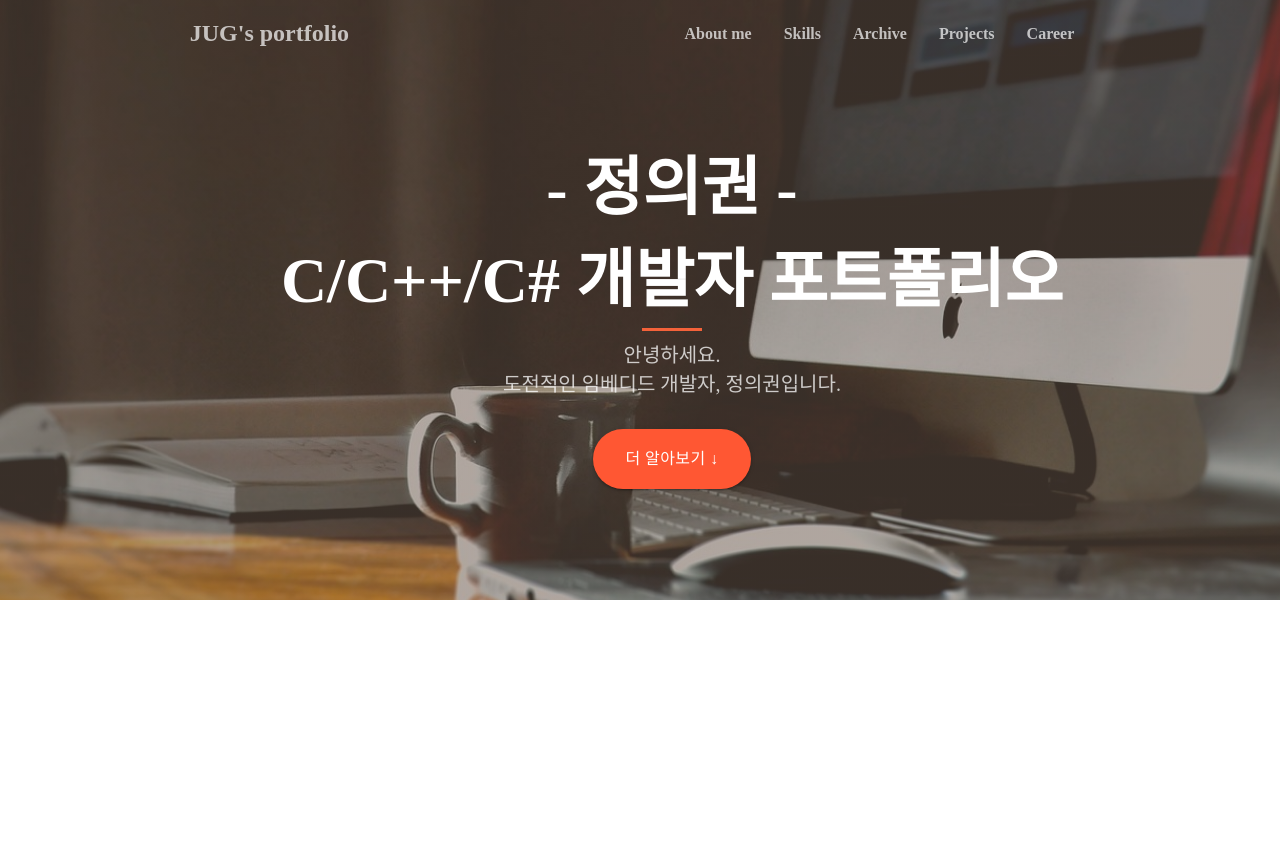
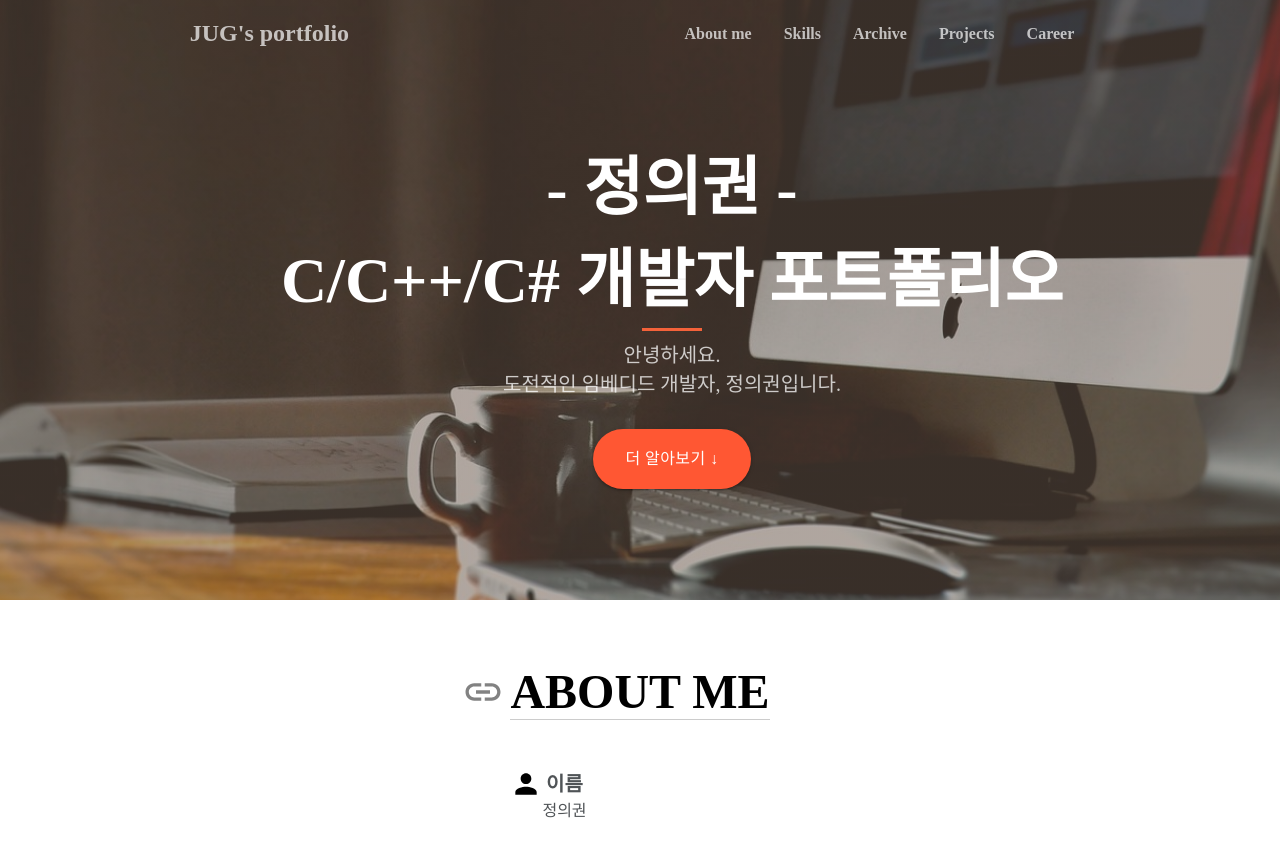
Before and after one commit to JeongUiGwon/JUG_Portfolio, a React (Create React App) app in the folder my-app/: page / in a window 1280 px wide. Shown: the top 856 px of the page. Before the commit the page ends 800 px from the top, so only its background shows below. Built offline with nearby package versions, Linux system fonts and the light colour scheme; a web font is replaced by a local one.

Commit message:
240811 AboutMe

```diff
--- a/my-app/package.json
+++ b/my-app/package.json
@@ -6,7 +6,8 @@
   "dependencies": {
     "@emotion/react": "^11.13.0",
     "@emotion/styled": "^11.13.0",
-    "@mui/material": "^5.16.6",
+    "@mui/icons-material": "^5.16.7",
+    "@mui/material": "^5.16.7",
     "@testing-library/jest-dom": "^5.17.0",
     "@testing-library/react": "^13.4.0",
     "@testing-library/user-event": "^13.5.0",
--- a/my-app/public/index.html
+++ b/my-app/public/index.html
@@ -2,7 +2,7 @@
 <html lang="en">
   <head>
     <meta charset="utf-8" />
-    <link rel="icon" href="%PUBLIC_URL%/favicon.ico" />
+    <link rel="icon" href="%PUBLIC_URL%/free-icon-portfolio.png" />
     <meta name="viewport" content="width=device-width, initial-scale=1" />
     <meta name="theme-color" content="#000000" />
     <meta
--- a/my-app/src/App.js
+++ b/my-app/src/App.js
@@ -1,12 +1,14 @@
 import "./App.css";
 import Header from "./components/Header";
 import Introduce from "./components/Introduce";
+import AboutMe from "./components/AboutMe";
 
 function App() {
   return (
     <div className="App">
       <Header />
       <Introduce />
+      <AboutMe />
     </div>
   );
 }
--- /dev/null
+++ b/my-app/src/components/AboutMe.js
@@ -0,0 +1,76 @@
+import styled from "styled-components";
+import LinkIcon from "@mui/icons-material/Link";
+import PersonIcon from "@mui/icons-material/Person";
+
+const StyledAboutMe = styled.div`
+  display: flex;
+  justify-content: center;
+`;
+
+const StyledAboutMeContent = styled.div`
+  padding: 64px 32px;
+`;
+
+const StyledAboutMeTitle = styled.div`
+  font-size: 48px;
+  font-weight: bold;
+  display: flex;
+  justify-content: center;
+  align-items: center;
+  border-bottom: 1px solid #cccccc;
+  position: relative;
+  margin-bottom: 48px;
+`;
+
+const StyledLinkIcon = styled(LinkIcon)(({ theme }) => ({
+  position: "absolute",
+  left: "-3rem",
+  cursor: "pointer",
+  color: "#828282",
+  "&:hover": {
+    color: "#212529", // hover 시 색상 변경
+  },
+}));
+
+const StyledAboutMeInfo = styled.div``;
+
+const StyledAboutMeInfoContent = styled.div`
+  display: flex;
+`;
+
+const StyledAboutMeInfoField = styled.div``;
+
+const StyledFieldTitle = styled.div`
+  font-size: 20px;
+  font-weight: bold;
+  color: #505457;
+`;
+
+const StyledFieldDescription = styled.div`
+  font-size: 16px;
+  color: #505457;
+`;
+
+const AboutMe = () => {
+  return (
+    <StyledAboutMe>
+      <StyledAboutMeContent>
+        <StyledAboutMeTitle>
+          <StyledLinkIcon sx={{ fontSize: 42 }} />
+          ABOUT ME
+        </StyledAboutMeTitle>
+        <StyledAboutMeInfo>
+          <StyledAboutMeInfoContent>
+            <PersonIcon sx={{ fontSize: 32 }} />
+            <StyledAboutMeInfoField>
+              <StyledFieldTitle>이름</StyledFieldTitle>
+              <StyledFieldDescription>정의권</StyledFieldDescription>
+            </StyledAboutMeInfoField>
+          </StyledAboutMeInfoContent>
+        </StyledAboutMeInfo>
+      </StyledAboutMeContent>
+    </StyledAboutMe>
+  );
+};
+
+export default AboutMe;
```
Also changed, not shown: my-app/public/free-icon-portfolio.png (added), 1 other file (tests, documents, lock files or other folders).
